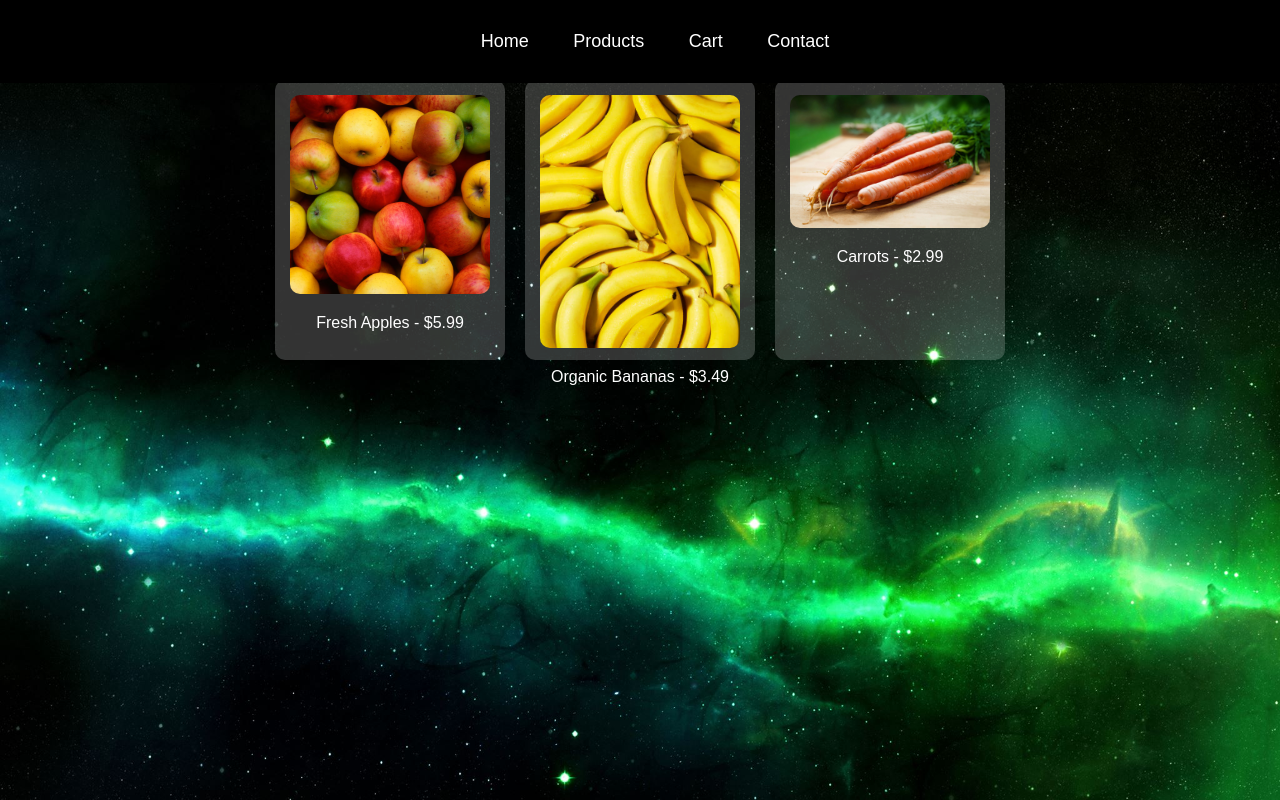
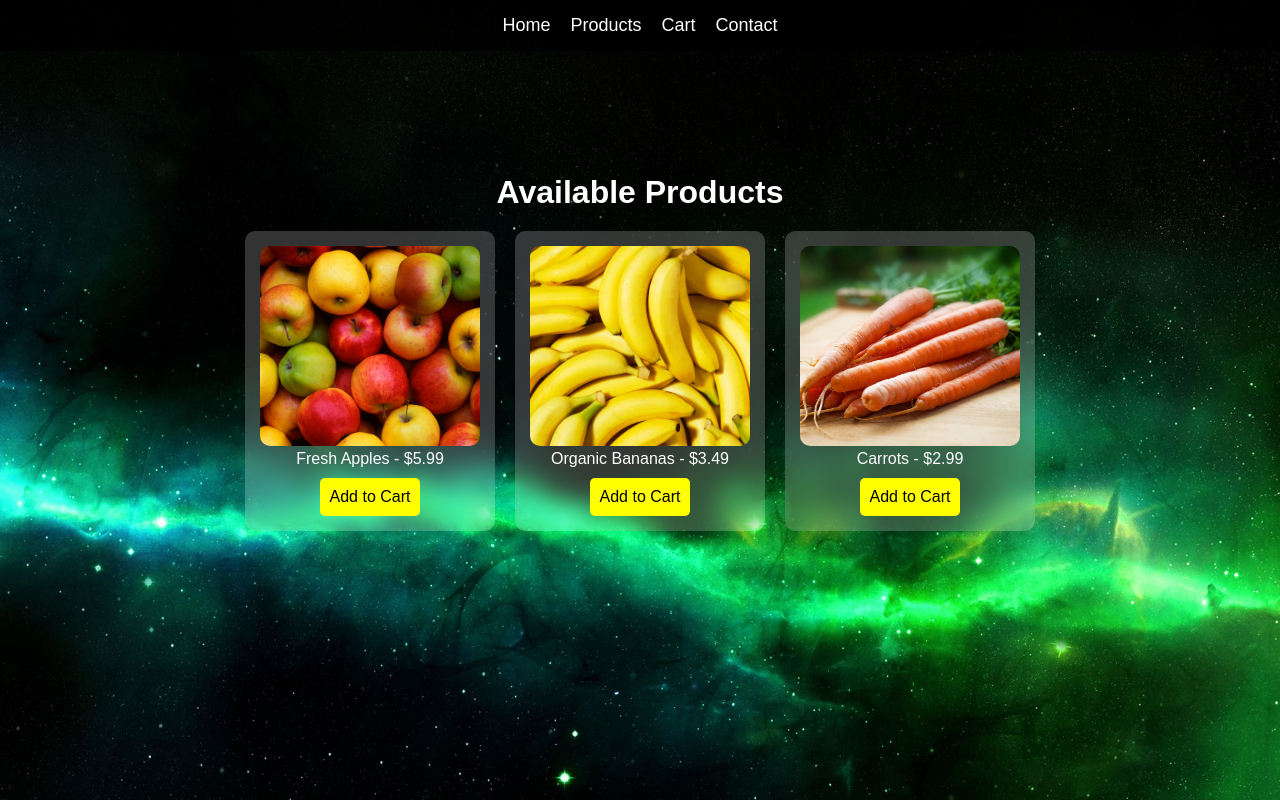
Before and after one commit to NarmadhaG78/groceryshop, a Flask app: page /products in a window 1280 px wide. Run offline with Flask 3, Linux system fonts and the light colour scheme.

Commit message:
Add files via upload

```diff
--- a/7days work shop/static/script.js
+++ b/7days work shop/static/script.js
@@ -1,19 +1,26 @@
-document.addEventListener("DOMContentLoaded", function () {
-    const navLinks = document.querySelectorAll("nav ul li a");
+let cart = [];
 
-    navLinks.forEach(link => {
-        link.addEventListener("click", function (e) {
-            if (this.getAttribute("href").startsWith("#")) {
-                e.preventDefault();
-                let targetId = this.getAttribute("href").substring(1);
-                let targetElement = document.getElementById(targetId);
-                if (targetElement) {
-                    window.scrollTo({
-                        top: targetElement.offsetTop - 50,
-                        behavior: "smooth"
-                    });
-                }
-            }
-        });
+function addToCart(item, price) {
+    cart.push({ item, price });
+    updateCart();
+}
+
+function updateCart() {
+    let cartItems = document.getElementById("cart-items");
+    let totalPrice = 0;
+    cartItems.innerHTML = "";
+
+    cart.forEach(product => {
+        let li = document.createElement("li");
+        li.textContent = `${product.item} - $${product.price.toFixed(2)}`;
+        cartItems.appendChild(li);
+        totalPrice += product.price;
     });
-});
+
+    document.getElementById("cart-total").textContent = `Total: $${totalPrice.toFixed(2)}`;
+}
+
+function clearCart() {
+    cart = [];
+    updateCart();
+}
--- /dev/null
+++ b/7days work shop/static/styles.css
@@ -0,0 +1,135 @@
+/* Reset default margin and padding */
+* {
+    margin: 0;
+    padding: 0;
+    box-sizing: border-box;
+    font-family: Arial, sans-serif;
+}
+
+/* Background Styling */
+body {
+    background: url('../static/images/Deep-Space-ipad-air.jpg') no-repeat center center fixed;
+    background-size: cover;
+    color: white;
+    text-align: center;
+}
+
+/* Navigation Bar */
+nav {
+    background: rgba(0, 0, 0, 0.8);
+    padding: 15px;
+    position: fixed;
+    top: 0;
+    width: 100%;
+    text-align: center;
+    z-index: 1000;
+}
+
+nav ul {
+    list-style: none;
+    display: flex;
+    justify-content: center;
+    gap: 20px;
+}
+
+nav ul li {
+    display: inline;
+}
+
+nav ul li a {
+    color: white;
+    text-decoration: none;
+    font-size: 18px;
+    transition: color 0.3s ease-in-out;
+}
+
+nav ul li a:hover {
+    color: yellow;
+}
+
+/* Hero Section */
+.hero {
+    margin-top: 100px;
+    padding: 50px 20px;
+}
+
+/* Product Section */
+.container {
+    margin-top: 120px;
+    text-align: center;
+}
+
+.products-container {
+    display: flex;
+    justify-content: center;
+    flex-wrap: wrap;
+    gap: 20px;
+    padding: 20px;
+}
+
+/* Product Box Styling */
+.product-box {
+    background: rgba(255, 255, 255, 0.2);
+    padding: 15px;
+    border-radius: 10px;
+    width: 250px;
+    text-align: center;
+    backdrop-filter: blur(10px);
+    transition: transform 0.3s ease-in-out, box-shadow 0.3s ease-in-out;
+}
+
+.product-box:hover {
+    transform: scale(1.05);
+    box-shadow: 0px 0px 15px rgba(255, 255, 255, 0.5);
+}
+
+/* Product Images */
+.product-box img {
+    width: 100%;
+    height: 200px;
+    object-fit: cover;
+    border-radius: 10px;
+}
+
+/* Buttons */
+button {
+    background: yellow;
+    color: black;
+    padding: 10px;
+    border: none;
+    cursor: pointer;
+    margin-top: 10px;
+    font-size: 16px;
+    border-radius: 5px;
+    transition: background 0.3s ease-in-out;
+}
+
+button:hover {
+    background: orange;
+}
+
+/* Footer */
+footer {
+    margin-top: 50px;
+    padding: 15px;
+    background: rgba(0, 0, 0, 0.8);
+    text-align: center;
+    color: white;
+}
+
+/* Responsive Design */
+@media (max-width: 768px) {
+    nav ul {
+        flex-direction: column;
+        gap: 10px;
+    }
+
+    .products-container {
+        flex-direction: column;
+        align-items: center;
+    }
+
+    .product-box {
+        width: 90%;
+    }
+}
--- a/7days work shop/templates/products.html
+++ b/7days work shop/templates/products.html
@@ -4,25 +4,40 @@
     <meta charset="UTF-8">
     <meta name="viewport" content="width=device-width, initial-scale=1.0">
     <title>Our Products</title>
-    <link rel="stylesheet" href="{{ url_for('static', filename='style.css') }}">
+    <link rel="stylesheet" href="../static/styles.css">
 </head>
 <body>
+
     <nav>
         <ul>
-            <li><a href="{{ url_for('home') }}">Home</a></li>
-            <li><a href="{{ url_for('products') }}">Products</a></li>
-            <li><a href="{{ url_for('cart') }}">Cart</a></li>
-            <li><a href="{{ url_for('contact') }}">Contact</a></li>
+            <li><a href="index.html">Home</a></li>
+            <li><a href="products.html">Products</a></li>
+            <li><a href="cart.html">Cart</a></li>
+            <li><a href="contact.html">Contact</a></li>
         </ul>
-    </nav>
+    </nav><br><br><br>
 
     <div class="container">
         <h1>Available Products</h1>
         <div class="products-container">
-            <div class="product-box"><img src="{{ url_for('static', filename='images/apples.avif') }}" alt="Apples"><p>Fresh Apples - $5.99</p></div>
-            <div class="product-box"><img src="{{ url_for('static', filename='images/bananas.jpg') }}" alt="Bananas"width="100px"hieght="10px"><p>Organic Bananas - $3.49</p></div>
-            <div class="product-box"><img src="{{ url_for('static', filename='images/carrot.jpg') }}" alt="Carrots" width="150px"hieght="100px"><p>Carrots - $2.99</p></div>
+            <div class="product-box">
+                <img src="../static/images/apples.avif" alt="Apples">
+                <p>Fresh Apples - $5.99</p>
+                <button onclick="addToCart('Fresh Apples', 5.99)">Add to Cart</button>
+            </div>
+            <div class="product-box">
+                <img src="../static/images/bananas.jpg" alt="Bananas">
+                <p>Organic Bananas - $3.49</p>
+                <button onclick="addToCart('Organic Bananas', 3.49)">Add to Cart</button>
+            </div>
+            <div class="product-box">
+                <img src="../static/images/carrot.jpg" alt="Carrots">
+                <p>Carrots - $2.99</p>
+                <button onclick="addToCart('Carrots', 2.99)">Add to Cart</button>
+            </div>
         </div>
     </div>
+
+    <script src="../static/script.js"></script>
 </body>
 </html>
```
Also changed, not shown: 7days work shop/templates/cart.html (+12 -12 lines), 7days work shop/templates/contact.html (+14 -14 lines), 7days work shop/templates/index.html (+11 -11 lines).
